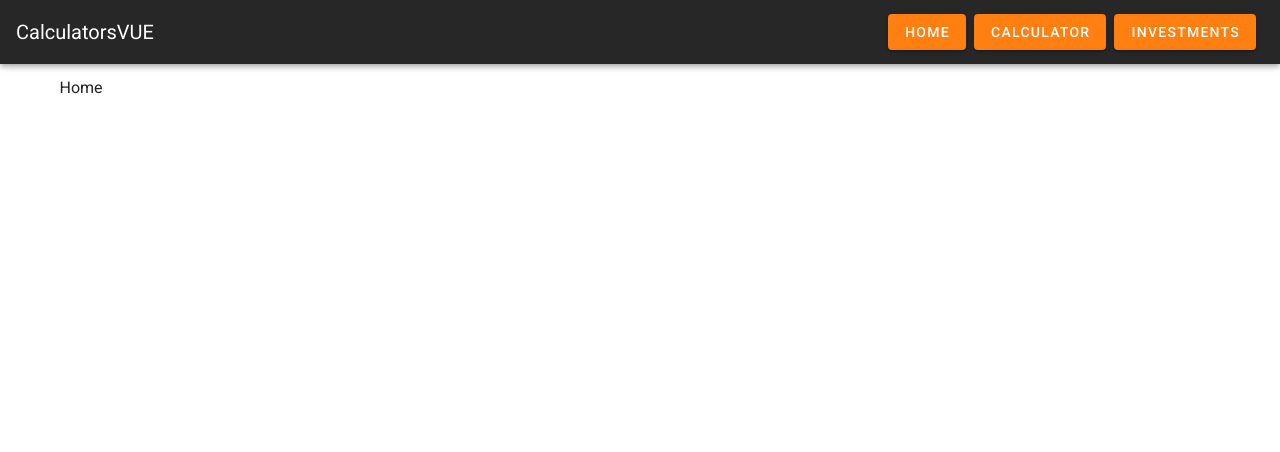
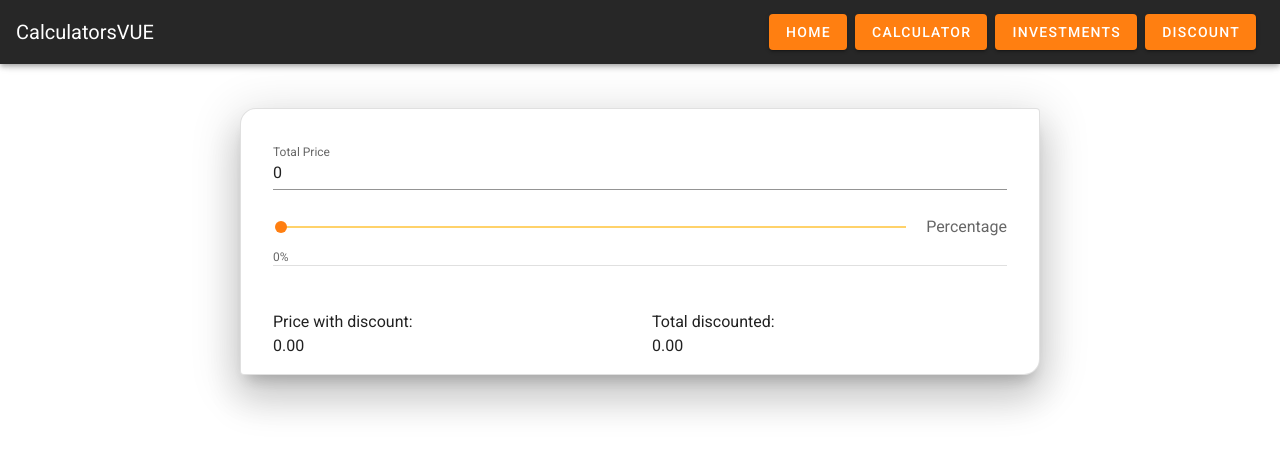
Before and after one commit to LuccaBarroso/calc, a Vue app: page /discount in a window 1280 px wide. Shown: the top 452 px of the page. Built offline with nearby package versions, Linux system fonts and the light colour scheme.

Commit message:
discount calculator

```diff
--- a/src/components/router-links.vue
+++ b/src/components/router-links.vue
@@ -8,6 +8,9 @@
     </router-link>
     <router-link to="/investments" class="pl-2 mb-4">
       <v-btn color="primary"> Investments </v-btn>
+    </router-link>
+    <router-link to="/discount" class="pl-2 mb-4">
+      <v-btn color="primary"> Discount </v-btn>
     </router-link>
   </div>
 </template>
--- a/src/router/index.js
+++ b/src/router/index.js
@@ -3,6 +3,7 @@ import VueRouter from "vue-router";
 import Home from "../views/Home.vue";
 import Calculator from "../views/Calculator.vue";
 import Investments from "../views/Investments.vue";
+import Discount from "../views/Discount.vue";
 
 Vue.use(VueRouter);
 
@@ -16,6 +17,11 @@ const routes = [
     path: "/investments",
     name: "Investments",
     component: Investments,
+  },
+  {
+    path: "/discount",
+    name: "Discount",
+    component: Discount,
   },
   {
     path: "*",
--- /dev/null
+++ b/src/views/Discount.vue
@@ -0,0 +1,57 @@
+<template>
+  <v-card
+    elevation="24"
+    class="mx-auto my-8 pa-8 pb-4"
+    width="800px"
+    outlined
+    shaped
+  >
+    <v-form>
+      <v-text-field
+        type="number"
+        v-model.number="totalPrice"
+        label="Total Price"
+      />
+      <v-slider
+        v-model="percentage"
+        :hint="percentage + '%'"
+        inverse-label
+        max="100"
+        min="0"
+        persistent-hint
+        label="Percentage"
+      ></v-slider>
+    </v-form>
+    <v-divider class="pt-11"></v-divider>
+    <v-item-group>
+      <v-row>
+        <v-col cols="6">
+          <div>Price with discount:</div>
+          <div>{{ (totalPrice - newDiscount).toFixed(2) }}</div>
+        </v-col>
+        <v-col cols="6">
+          <div>Total discounted:</div>
+          <div>{{ newDiscount.toFixed(2) }}</div>
+        </v-col>
+      </v-row>
+    </v-item-group>
+  </v-card>
+</template>
+
+<script>
+export default {
+  data() {
+    return {
+      percentage: 0,
+      totalPrice: 0,
+    };
+  },
+  computed: {
+    newDiscount() {
+      return (this.totalPrice * this.percentage) / 100;
+    },
+  },
+};
+</script>
+
+<style></style>
```
